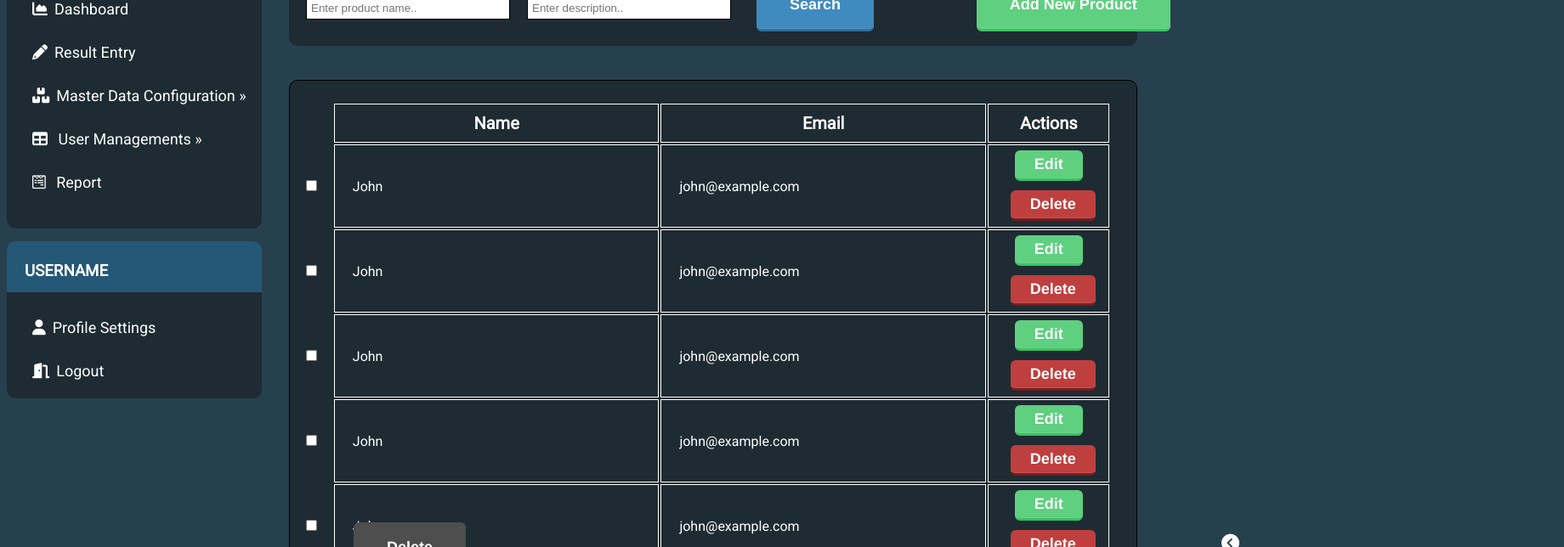
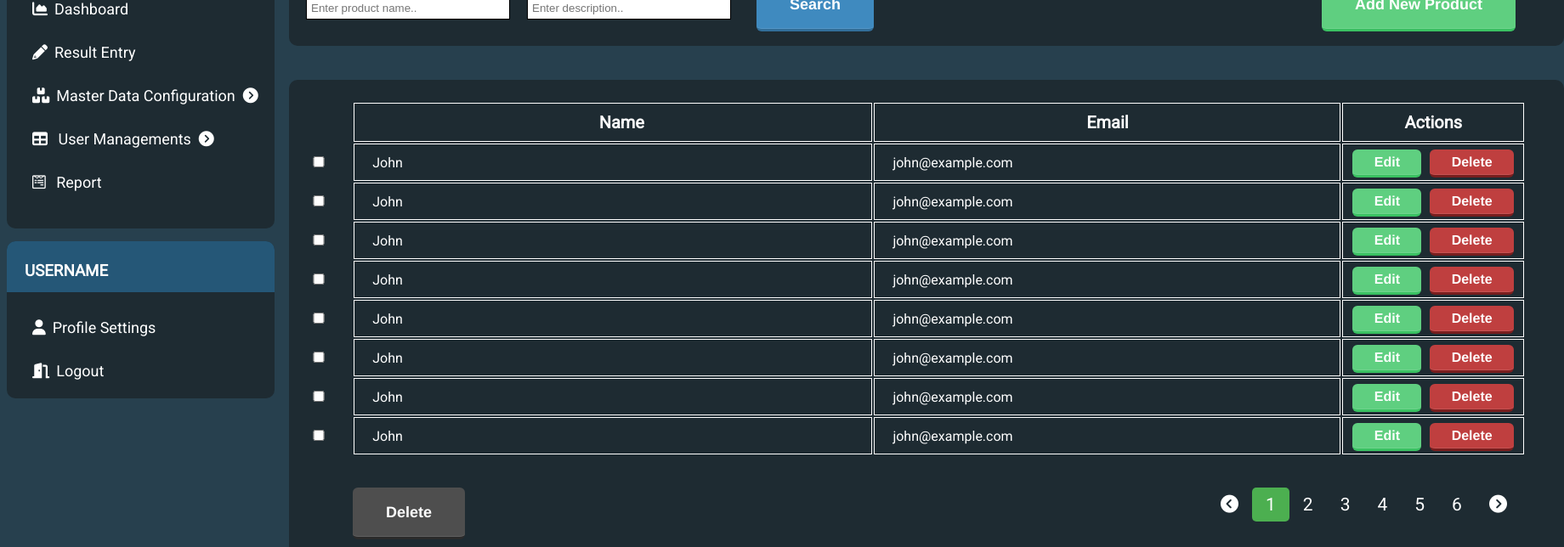
Before and after one commit to davidzhang92/data_collection_apps, a website: page menus/master-config/product-master.html in a window 1280 px wide. Shown: the part 140-784 px from the top of the page at 85% size, 1840 px wide, since content can reach past the window. Drawn offline with Linux system fonts and the light colour scheme.

Commit message:
WIP touch up

```diff
--- a/menus/master-config/product-master.html
+++ b/menus/master-config/product-master.html
@@ -1,14 +1,17 @@
 <!DOCTYPE html>
 <html lang="en" >
+  <head>
+    <meta charset="UTF-8" />
+    <meta name="viewport" content="width=device-width, initial-scale=1.0" />
+    <title>Product Master Page</title>
 
-<h3>This is Product master page</h3>
-
-<link rel="stylesheet" href="../../styles/style.css">
-<link rel="stylesheet" href="../../styles/product-master.css">
-<link rel="stylesheet" href="../../icons/css/all.css">
-<link rel="stylesheet" href="../../styles/form.css">
-
-
+    <link rel="stylesheet" href="../../styles/style.css">
+    <link rel="stylesheet" href="../../styles/product-master.css">
+    <link rel="stylesheet" href="../../icons/css/all.css">
+    <link rel="stylesheet" href="../../styles/form.css">
+  </head>
+<body>
+  <h3>This is Product master page</h3>
 <div class="container">
   <div class="menu_card">
     <div class="header">
@@ -18,14 +21,14 @@
       <ul>
         <li><i class="fas fa-chart-area icon"></i><a href="../dashboard/dashboard.html">Dashboard</a></li>
         <li><i class="fas fa-pencil-alt icon"></i><a href="../result-entry/result-entry.html">Result Entry</a> </li>
-        <li><i class="fas fa-boxes icon"></i>Master Data Configuration &raquo
+        <li><i class="fas fa-boxes icon"></i>Master Data Configuration &nbsp<i class="fas fa-chevron-circle-right"></i>
           <ul>
             <li><i class="fas fa-boxes icon"></i><a href="../master-config/product-master.html">Product Master</a></li>
             <li><i class="fas fa-boxes icon"></i><a href="../master-config/defect-master.html"> Defect Master</a></li>
             <li><i class="fas fa-boxes icon"></i><a href="../master-config/station-master.html"> Station Master</a></li>
           </ul>
         </li>
-        <li><i class="fas fa-table icon"></i> User Managements &raquo
+        <li><i class="fas fa-table icon"></i> User Managements &nbsp<i class="fas fa-chevron-circle-right"></i>
           <ul>
             <li><i class="fas fa-table icon"></i><a href="../user-master/user-master.html">User Master</a></li>
             <li><i class="fas fa-table icon"></i><a href="../user-master/user-access.html">User Access Rights</a></li>
@@ -196,5 +199,5 @@
     </table>
   </div>
 </div>
-
+</body>
 </html>
--- a/styles/product-master.css
+++ b/styles/product-master.css
@@ -1,5 +1,13 @@
+body,
+.container {
+  height: 100%;
+}
+
+
+
+
 .product-master-card{
-  width: 78%;
+  width: 1500px;
   height: 155px;
   background-color: #1E2B32;
   border-radius: 10px 10px;
@@ -82,9 +90,20 @@ input {
   font-family: "Gotham Rounded A","Gotham Rounded B",Helvetica,Arial,sans-serif;
   font-weight: 700;
   padding: 6px 23px;
-  font-size: 18px;
+  font-size: 16px;
   margin-top: 5px;
   margin-bottom: 2px;
+  }
+
+  .edit-delete {
+    display: flex;
+    justify-content: space-between;
+    padding: 0 10px;
+
+  }
+
+  .edit-delete a {
+    flex-grow: 1;
   }
 
 /* .ph-container{
@@ -113,23 +132,49 @@ input {
 #delete-selected-row {
   position:absolute;
 
-  margin-top:520px;
+  margin-top:480px;
   margin-left:75px;
+  background-color: #bf3f3f;
+  border-color: #791e1e;
+}
+/* Disabled state */
+#delete-selected-row.ph-btn-disabled {
+  background-color: #4e4e4e;
+  border-color: #2b2b2b;
+}
+
+/* Hover and active state */
+#delete-selected-row:hover,
+#delete-selected-row:focus,
+#delete-selected-row:active {
+  background-color: #bf3f3f;
+  border-color: #791e1e;
+}
+
+/* Hover and active state for disabled button */
+#delete-selected-row.ph-btn-disabled:hover,
+#delete-selected-row.ph-btn-disabled:focus,
+#delete-selected-row.ph-btn-disabled:active {
+  background-color: #4e4e4e;
+  border-color: #2b2b2b;
 }
 
 /*pagination configuration*/
 .pagination-card{
-  width: 78%;
-  height: 70%;
+  width: 1500px;
+  height: 580px;
   background-color: #1E2B32;
   border-radius: 10px 10px;
   position: absolute;
   left: 330px;
   margin-top: -375px;
-  margin-right: 5px;
+  /* margin-right: 5px; */
   margin-left: 10px;
   border-collapse: collapse;
-  border: 1px solid black;
+  padding-bottom: 70px;
+  /* padding-right:50px; */
+  overflow-x: scroll;
+  /* border: 1px solid black; */
 }
 /*adding border to column*/
 th, td{
@@ -150,20 +195,33 @@ th.no-border, td.no-border {
   width: 97%;
   table-layout: fixed;
   margin-top:25px;
+  overflow-x: auto;
 
 }
 
-.pagination-card td:last-child, th:last-child {
+/* .pagination-card td:last-child, th:last-child {
   text-align: center;
-  width: 15%;
-}
+  width: 60px;
 
-.pagination-card td:nth-child(2), td:nth-child(3) {
-  text-indent: 20px;
-}
+} */
+
 .pagination-card th:nth-child(1) {
   width: 5%;
 }
+
+.pagination-card th:nth-child(2), .pagination-card td:nth-child(2) {
+  text-indent: 20px;
+  width: 200px;
+
+}
+
+.pagination-card td:nth-child(3), .pagination-card td:nth-child(3) {
+  text-indent: 20px;
+  width: 200px;
+
+}
+
+
 
 .header-title {
   font-size: 20px;
@@ -171,6 +229,12 @@ th.no-border, td.no-border {
   padding-bottom: 10px;
 }
 
+.pagination-card th:nth-child(4),
+.pagination-card td:nth-child(4) {
+  width: 70px;
+}
+
+/* page number controls */
 
 .page-numbers {
   display: inline-block;
@@ -180,7 +244,7 @@ th.no-border, td.no-border {
   color: #ffffff;
   position: absolute;
   left:1080px;
-  top:525px;
+  top:480px;
 
 }
 
@@ -201,12 +265,6 @@ th.no-border, td.no-border {
   background-color: #9dc29e;
   border-radius: 5px;
 }
-
-
-
-
-
-
 
 
 
@@ -251,7 +309,10 @@ background-color: #5FCF80;
   border-color: #791e1e;
 }
 
-.ph-btn-disabled {
+/*Gray
+==========================*/
+
+/* .ph-btn-disabled {
 
   border-color: #2b2b2b;
   background-color: #4e4e4e;
@@ -261,4 +322,15 @@ background-color: #5FCF80;
 .ph-btn-disabled:hover, .ph-btn-disabled:focus, .ph-btn-disabled:active {
   background-color: #4e4e4e;
   border-color: #2b2b2b;
+} */
+
+/* Gray when disabled */
+.ph-btn-red:disabled {
+  background-color: #4e4e4e;
+  border-color: #2b2b2b;
 }
+
+.ph-btn-red:disabled:hover, .ph-btn-red:disabled:focus, .ph-btn-red:disabled:active {
+  background-color: #4e4e4e;
+  border-color: #2b2b2b;
+}
--- a/styles/style.css
+++ b/styles/style.css
@@ -13,7 +13,7 @@ body {
 
 
 .menu_card{
-  width: 300px;
+  width: 315px;
   height: 360px;
   background-color: #1E2B32;
   border-radius: 10px 10px;
@@ -22,7 +22,7 @@ body {
 }
 
 .user_card{
-  width: 300px;
+  width: 315px;
   height: 185px;
   background-color: #1E2B32;
   border-radius: 10px 10px;
```
